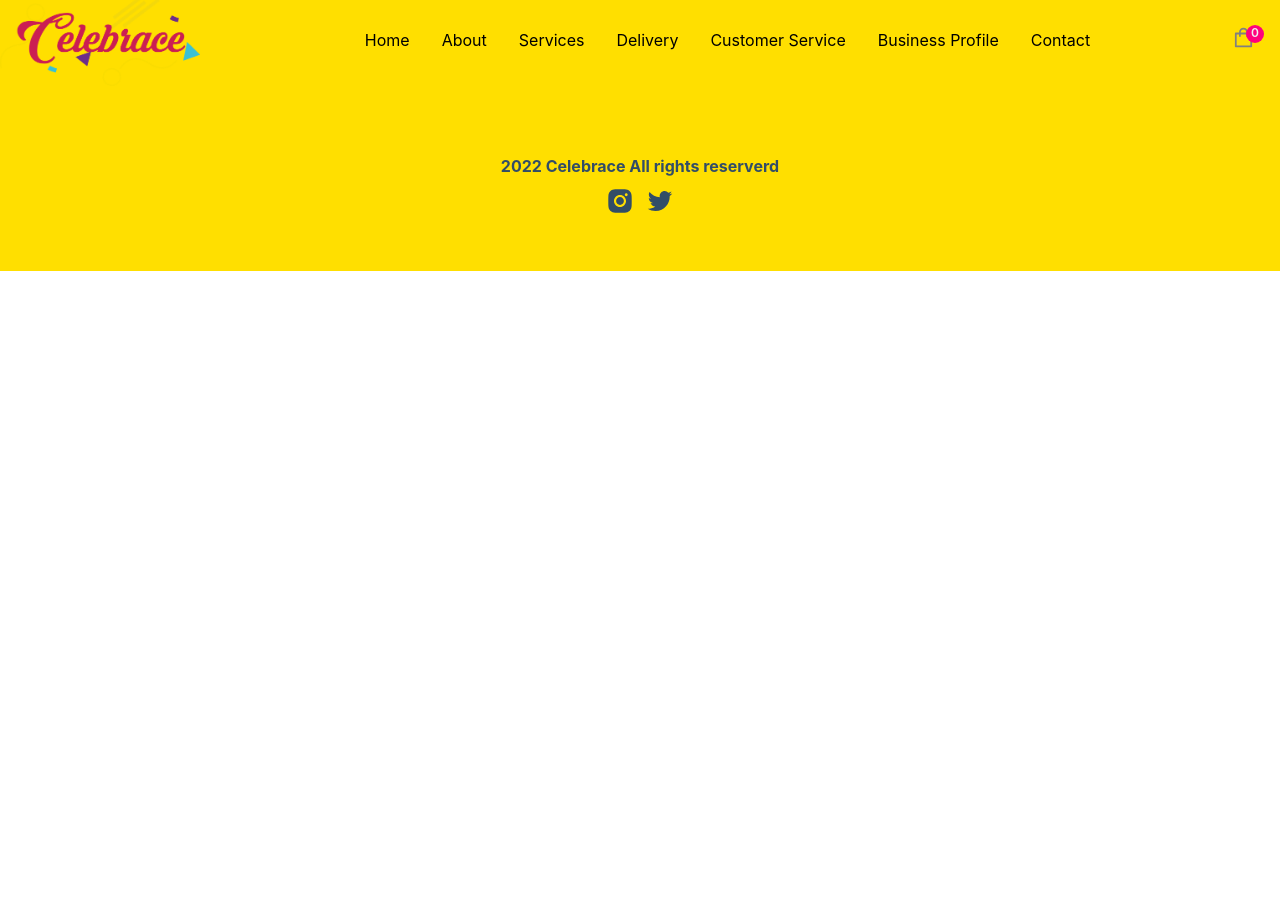
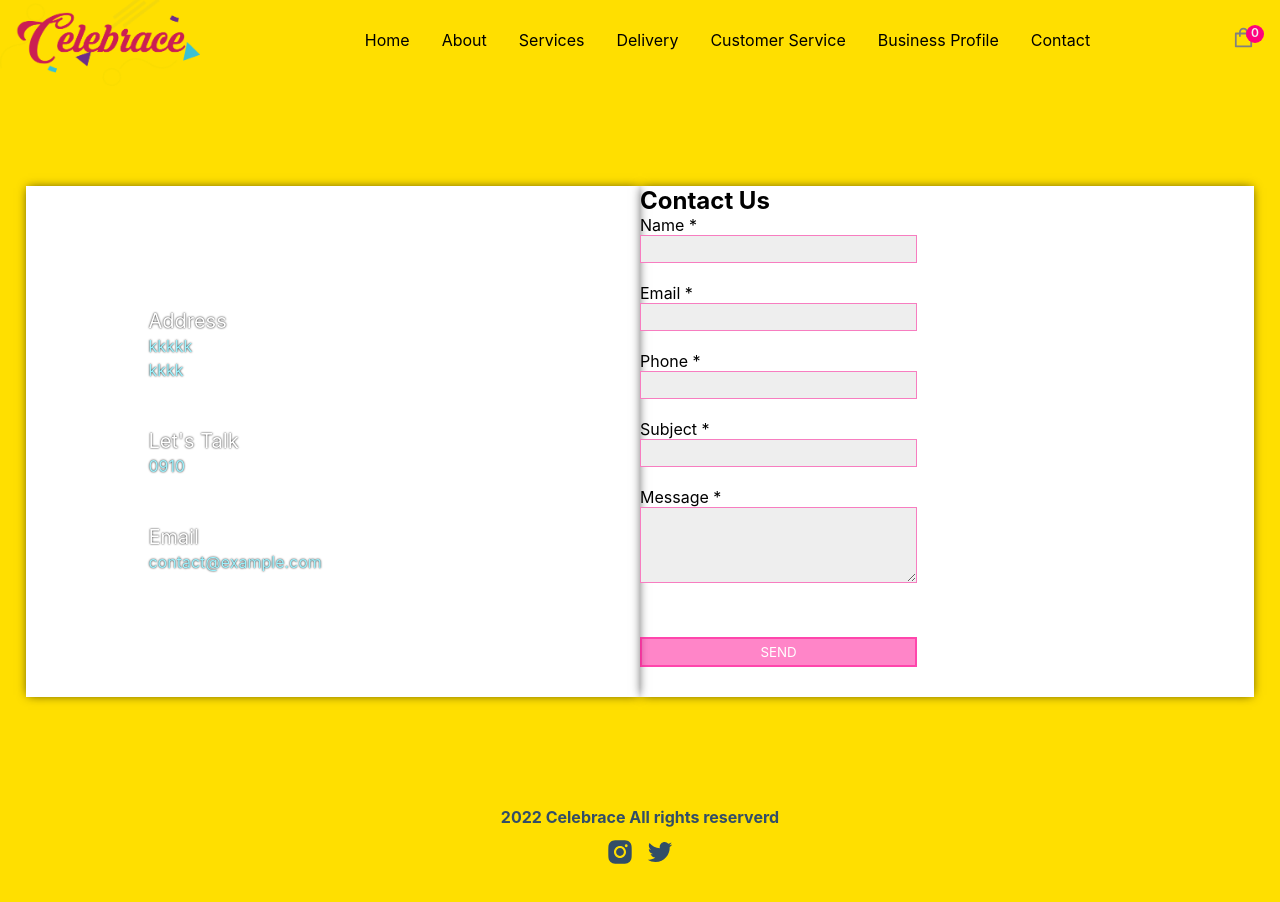
Before and after one commit to GuyWithBag/mobprog-ils, a Next.js app: page /contact in a window 1280 px wide. Shown: the top 902 px of the page. Before the commit the page ends 800 px from the top, so only its background shows below. Built offline with nearby package versions, Linux system fonts and the light colour scheme; a web font is replaced by a local one.

Commit message:
enabled comments of contact.js

```diff
--- a/pages/about.js
+++ b/pages/about.js
@@ -11,7 +11,7 @@ const About = () => {
             <div className="row">
 
                 <div className="image">
-                    <Image src="/../public/assets/images/flowers/products.png" alt="Flower product"
+                    <Image src="/static/assets/images/flowers/products.png" alt="Flower product"
                     width='300px'
                     height='300px'
                     />
--- a/pages/contact.js
+++ b/pages/contact.js
@@ -3,7 +3,7 @@ import React from 'react'
 const contact = () => {
   return (
     <div className="container">
-    {/*<div className="contact-me">
+      <div className="contact-me">
          <div className="contact-info info1">
             <p>
                <i className="fas fa-map-marker-alt"></i> Address <br />
@@ -28,26 +28,19 @@ const contact = () => {
                   <span id="confirm"></span>
                </h3>
                <p>Name *</p>
-             <input id="txt_name" type="text" Required="required">
+               <input id="txt_name" type="text" Required="required"/>
                <p>Email *</p>
-             <input id="txt_email" type="text" Required="required">
+               <input id="txt_email" type="text" Required="required"/>
                <p>Phone *</p>
-             <input id="txt_phone" type="text" Required="required">
+               <input id="txt_phone" type="text" Required="required"/>
                <p>Subject *</p>
-             <input id="txt_subject" type="text" Required="required">
+               <input id="txt_subject" type="text" Required="required"/>
                <p>Message *</p>
                <textarea id="txt_message" rows="4" cols="20" Required="required" ></textarea>
-             <input type="submit" id="btn_send" value="SEND">
-
-          </input>
-       </input>
-    </input>
- </input>
- </input>
-
+               <input type="submit" id="btn_send" value="SEND"/>
             </div>
          </div>
- </div> */}
+      </div>
    </div>
  )
 }
--- a/styles/globals.css
+++ b/styles/globals.css
@@ -651,7 +651,12 @@ margin-top: 160px;
   width: 100%;
 }
 
-@media screen and (max-width:800px) {
+@media screen and (max-width:768px) {
+
+  .cart-icon{
+    display: none;
+  }
+
   .hero-banner-container{
     height: 560px;
   }
--- a/styles/navbar.css
+++ b/styles/navbar.css
@@ -80,7 +80,7 @@
     padding: 0 1rem;
 }
 
-@media screen and (max-width: 768px){
+@media screen and (max-width: 1000px){
     .fa-bars {
         display: block;
         position: absolute;
```
Lines whose indentation alone changed are shown as unchanged.
